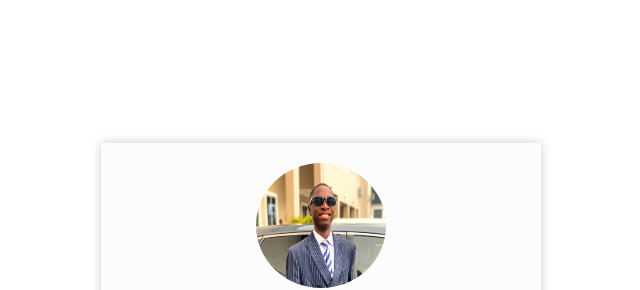
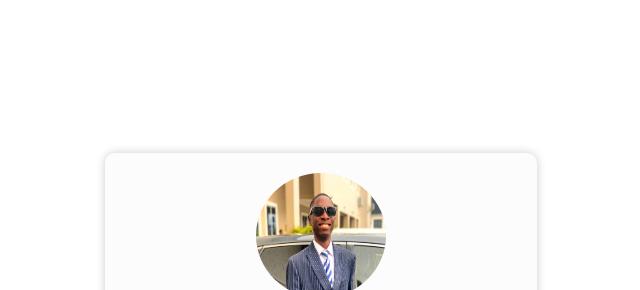
Before and after one commit to godson12345/status, a plain HTML site: page index.html in a window 1280 px wide. Shown: the part 62-352 px from the top of the page, without its empty margins (319-959 px from the left). Drawn offline with Linux system fonts and the light colour scheme.

Commit message:
I made few changes

```diff
--- a/index.html
+++ b/index.html
@@ -4,8 +4,8 @@
     <meta charset="UTF-8">
     <meta name="viewport" content="width=device-width, initial-scale=1.0">
     <link rel="preconnect" href="https://fonts.googleapis.com">
-<link rel="preconnect" href="https://fonts.gstatic.com" crossorigin>
-<link href="https://fonts.googleapis.com/css2?family=Outfit:wght@200;300;400;500;700&family=Poppins:ital,wght@0,700;1,900&family=Red+Hat+Display:wght@300;400&family=Roboto&display=swap" rel="stylesheet">
+    <link rel="preconnect" href="https://fonts.gstatic.com" crossorigin>
+    <link href="https://fonts.googleapis.com/css2?family=Poppins:wght@500&display=swap" rel="stylesheet">
     <link rel="stylesheet" href="style.css">
     <title>status</title>
 </head>
--- a/style.css
+++ b/style.css
@@ -16,11 +16,13 @@ body {
     padding: 20px;
     background-color: #fcfcfc;
     box-shadow: 0 0 10px rgba(0, 0, 0, 0.2);
+    border-radius: 10px;
 }
 
 .profile {
     text-align: center;
     margin-bottom: 20px;
+    font-size: 10px;
 }
 
 .profile img {
```
